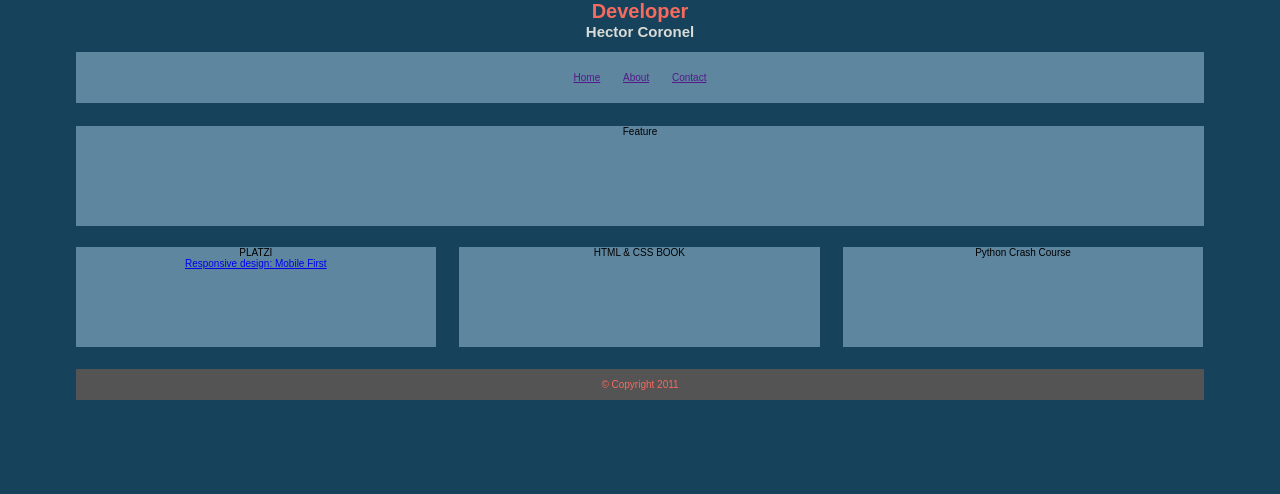
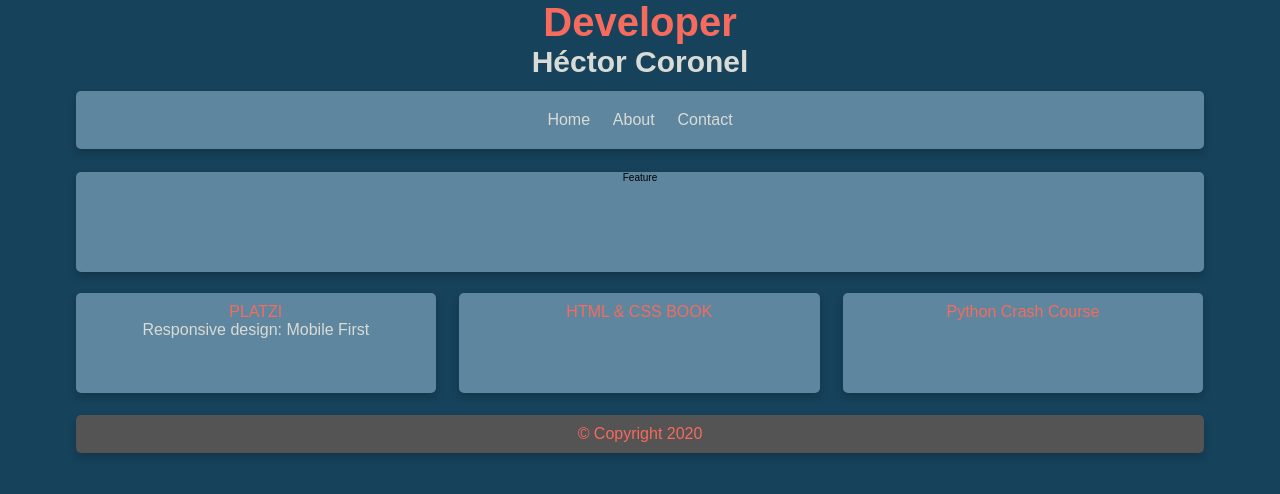
Before and after one commit to hectorcoronel/portfolio, a plain HTML site: page index.html in a window 1280 px wide. Drawn offline with Linux system fonts and the light colour scheme.

Commit message:
Se agregaron algunos cambios de color y font-size en el texto.

```diff
--- a/css/style.css
+++ b/css/style.css
@@ -25,37 +25,58 @@ body{
 
 h1{
     color: var(--naranja);
+    font-size: 4rem;
 }
 h2{
     color: var(--blanco);
+    font-size: 3rem;
 }
 #content{
     overflow: auto;
 }
 nav, #feature, footer{
     margin: 1%;
+    border-radius: 0.5rem;
+    box-shadow: 0 4px 8px rgba(0, 0, 0, 0.2);
 }
 .column1, .column2, .column3{
     width: 31.3%;
     float: left;
     margin: 1%;
+    border-radius: 0.5rem;
+    box-shadow: 0 4px 8px rgba(0, 0, 0, 0.2);
+    padding-top: 1rem;
+    color: var(--naranja);
+    font-size: 1.6rem;
+}
+a{
+    text-decoration: none;
+    color: var(--blanco);
+}
+ul a{
+    font-size: 1.6rem;
+    font-weight: 500;
 }
 .column3{
     margin-right: 0%;
 }
 
 li{
+    color: var(--blanco);
     display: inline;
     padding: 1rem;
+    text-decoration: none;
 }
 nav{
     background-color: var(--azulClaro);
     padding: 2rem 0;
 }
+
 footer{
     background-color: var(--gris);
     padding: 1rem 0;
     color: var(--naranja);
+    font-size: 1.6rem;
 }
 #feature, .article{
     height: 10rem;
--- a/index.html
+++ b/index.html
@@ -10,7 +10,7 @@
     <body>
         <header>
             <h1>Developer</h1>
-            <h2>Hector Coronel</h2>
+            <h2>Héctor Coronel</h2>
             <nav>
                 <ul>
                     <li><a href="">Home</a></li>
@@ -35,7 +35,7 @@
             </div>
         </div>
         <footer>
-            <p>&copy; Copyright 2011</p>
+            <p>&copy; Copyright 2020</p>
         </footer>
     </body>
 
```
